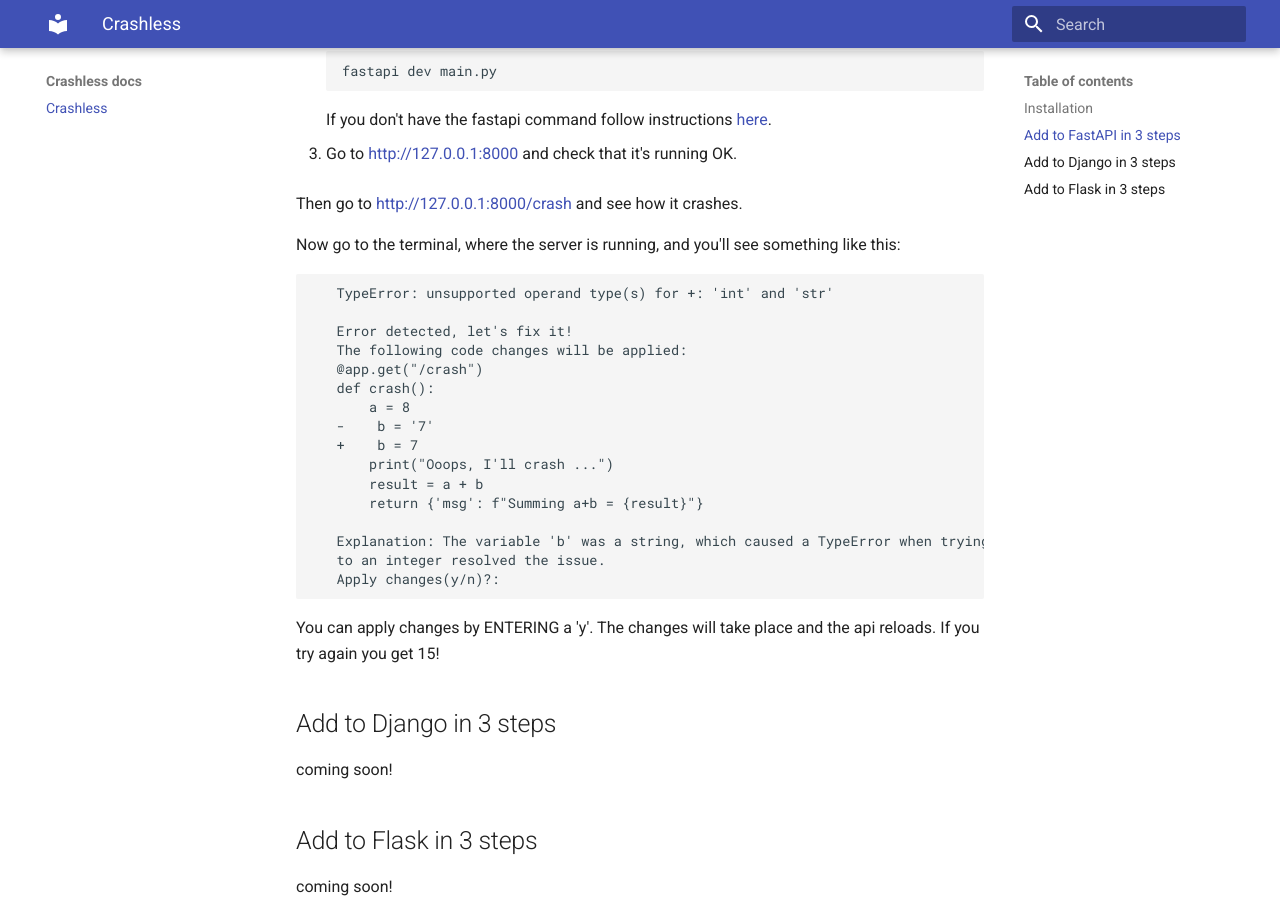
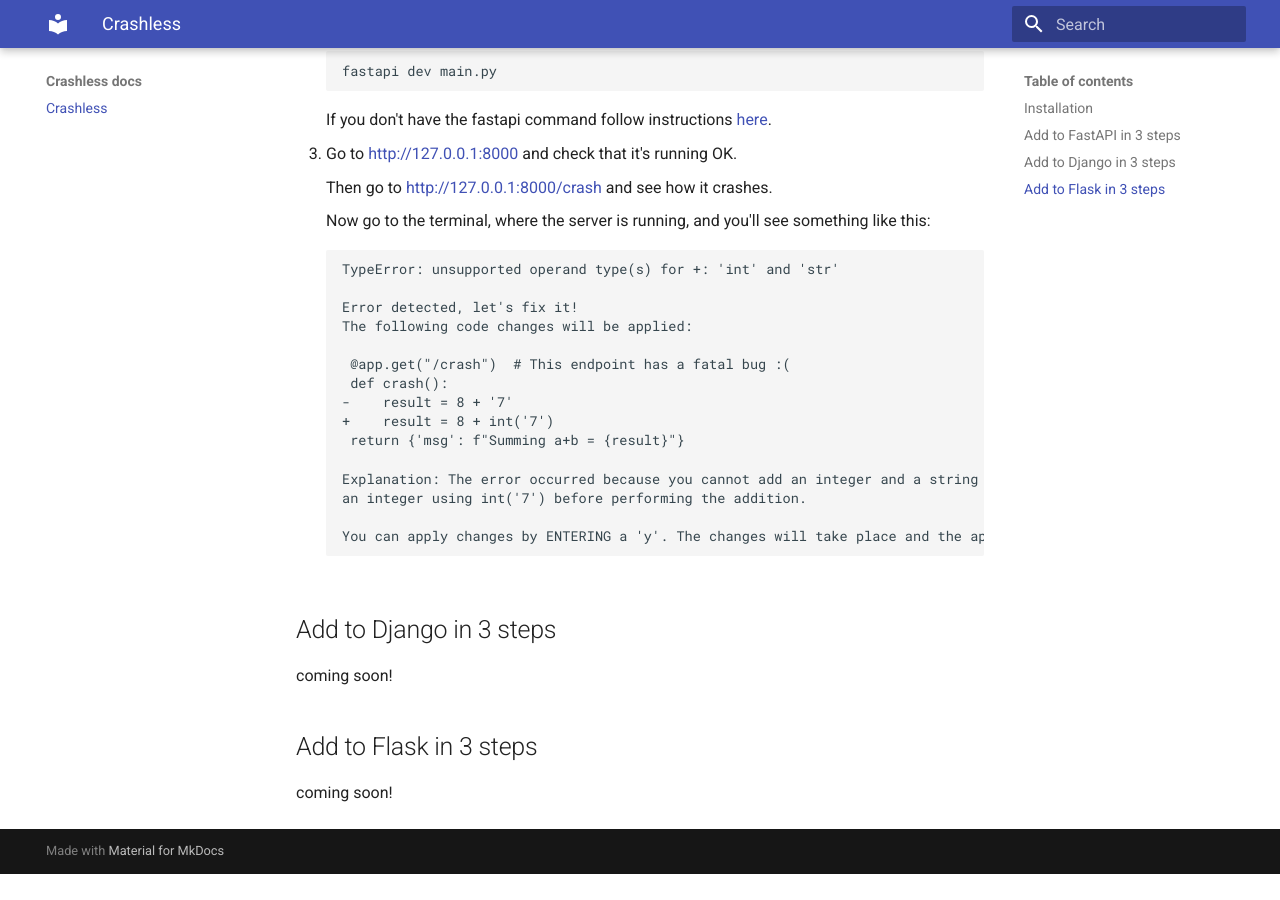
Before and after one commit to jisazaTappsi/crashless, an MkDocs documentation site: the page built from docs/index.md, in a window 1280 px wide and 900 px high, scrolled down 1177 px. Built offline with MkDocs 1.6.1 and Material for MkDocs 9.7.7, drawn with Linux system fonts in a browser that asks for light colours; after the commit the page ends 2051 px from its top, so only the background shows below that.

Commit message:
fixes docs

```diff
--- a/docs/index.md
+++ b/docs/index.md
@@ -62,28 +62,26 @@ Crashless is published as a Python package and can be installed with pip, ideall
 
 3. Go to <http://127.0.0.1:8000> and check that it's running OK.
 
-   Then go to <http://127.0.0.1:8000/crash> and see how it crashes.
+    Then go to <http://127.0.0.1:8000/crash> and see how it crashes.
 
-   Now go to the terminal, where the server is running, and you'll see something like this:
+    Now go to the terminal, where the server is running, and you'll see something like this:
 
-       TypeError: unsupported operand type(s) for +: 'int' and 'str'
+        TypeError: unsupported operand type(s) for +: 'int' and 'str'
 
-       Error detected, let's fix it!
-       The following code changes will be applied:
-       @app.get("/crash")
-       def crash():
-           a = 8
-       -    b = '7'
-       +    b = 7
-           print("Ooops, I'll crash ...")
-           result = a + b
-           return {'msg': f"Summing a+b = {result}"}
+        Error detected, let's fix it!
+        The following code changes will be applied:
 
-       Explanation: The variable 'b' was a string, which caused a TypeError when trying to add it to an integer. Changing 'b'
-       to an integer resolved the issue.
-       Apply changes(y/n)?:
+         @app.get("/crash")  # This endpoint has a fatal bug :(
+         def crash():
+        -    result = 8 + '7'
+        +    result = 8 + int('7')
+         return {'msg': f"Summing a+b = {result}"}
 
-   You can apply changes by ENTERING a 'y'. The changes will take place and the api reloads. If you try again you get 15!
+
+        Explanation: The error occurred because you cannot add an integer and a string directly. The fix converts the string '7' to
+        an integer using int('7') before performing the addition.
+
+        You can apply changes by ENTERING a 'y'. The changes will take place and the api reloads. If you try again you get 15!
 
 
 ## Add to Django in 3 steps
```
